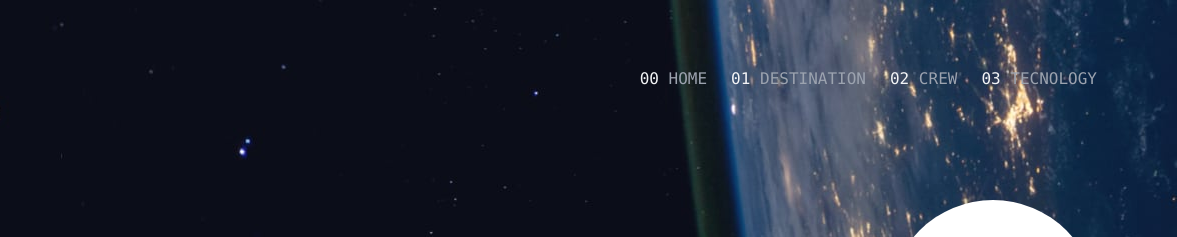
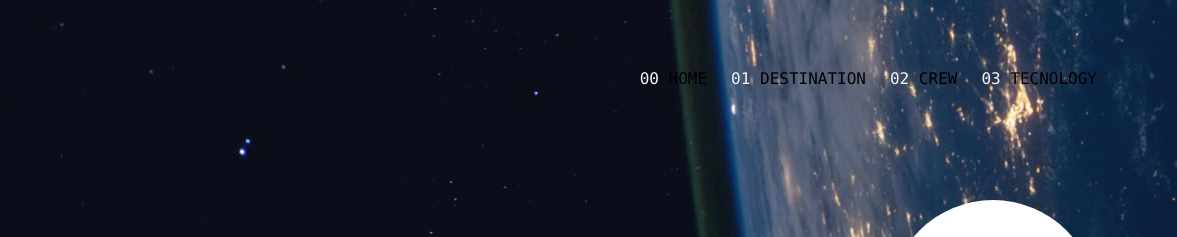
Before and after one commit to fabioFgc7/Space-tourism-multi-page-website, a website: page index.html in a window 1280 px wide. Shown: the top 237 px of the page, 103-1280 px from the left. Drawn offline with Linux system fonts and the light colour scheme.

Commit message:
SPACE TOURIMS

```diff
--- a/index.html
+++ b/index.html
@@ -25,7 +25,7 @@
   </button>
   <nav class="w-full ">
     <ul
-      class="menu md:h-20 md:flex md:w-full md:sticky  md:pr-20 md:justify-end md:items-center md:p-5 md:mt-10  md:space-x-6 uppercase font-mono text-gray-400 md:text-md  fixed left-0 right-0 top-0 bottom-0 -translate-x-full md:-translate-x-0 duration-500 md:duration-75 translate-y-0 w-60 md:bg-transparent bg-regal-blue z-40 md:text-center text-justify pl-3 md:pl-0 ">
+      class="menu md:h-20 md:flex md:w-full md:sticky  md:pr-20 md:justify-end md:items-center md:p-5 md:mt-10  md:space-x-6 uppercase font-mono text-gray-600 md:text-md  fixed left-0 right-0 top-0 bottom-0 -translate-x-full md:-translate-x-0 duration-500 md:duration-75 translate-y-0 w-60 md:bg-transparent bg-regal-blue z-40 md:text-center text-justify pl-3 md:pl-0 ">
       <li class="box-border border-b-2 border-transparent  hover:border-white p-4 pl-0 pr-0 ">
         <a class="  " href="/index.html"><span class="text-gray-100">00</span> Home</a>
       </li>
```
